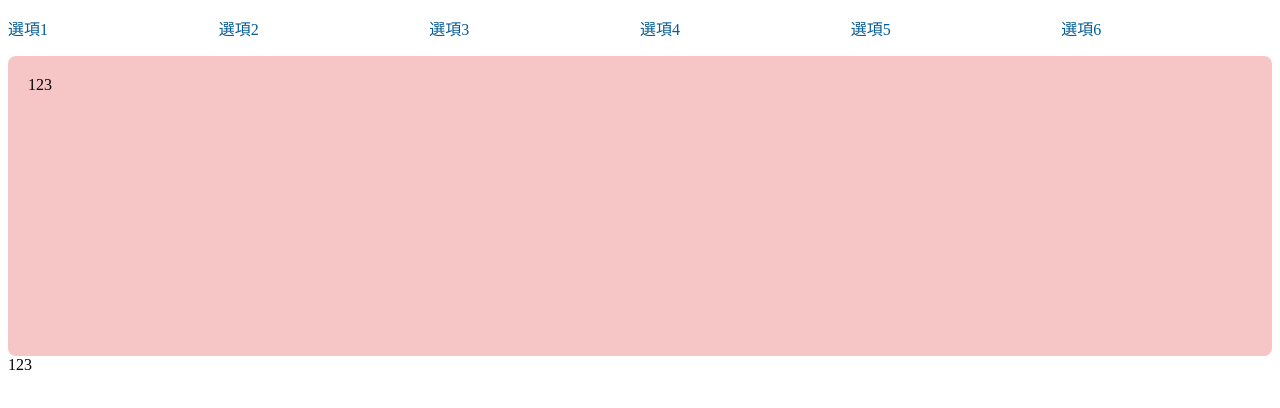
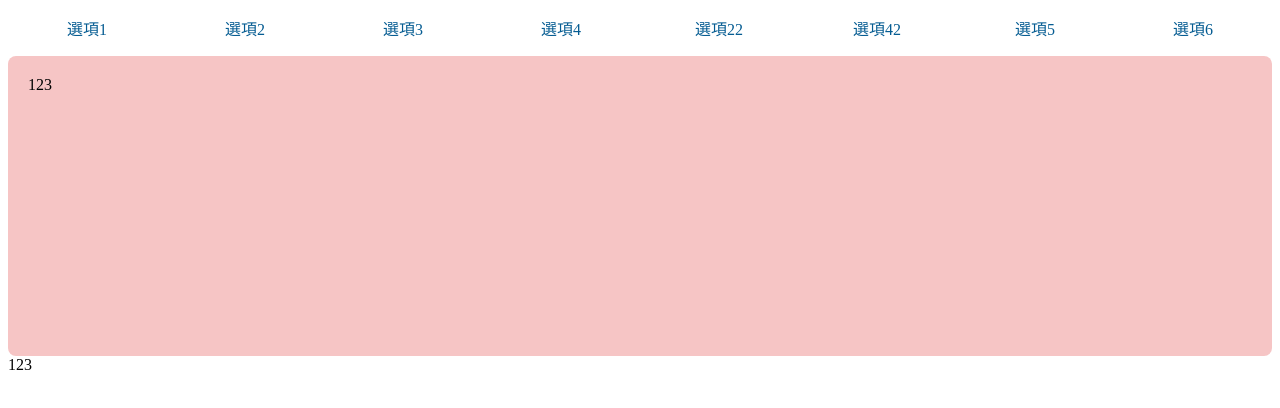
Before and after one commit to cvteuai9/testagain, a plain HTML site: page index.html in a window 1280 px wide. Drawn offline with Linux system fonts and the light colour scheme.

Commit message:
第二人再更改

```diff
--- a/index.html
+++ b/index.html
@@ -15,6 +15,8 @@
             <li><a href="#">選項2</a></li>
             <li><a href="#">選項3</a></li>
             <li><a href="#">選項4</a></li>
+            <li><a href="#">選項22</a></li>
+            <li><a href="#">選項42</a></li>
             <li><a href="#">選項5</a></li>
             <li><a href="#">選項6</a></li>
         </ul>
--- a/main.css
+++ b/main.css
@@ -15,7 +15,7 @@
   }
   .ben.nav ul a{
     color: #055c92;
-    display: white;
+    display: block;
     text-decoration: none;
     text-align: center;
   }
```
